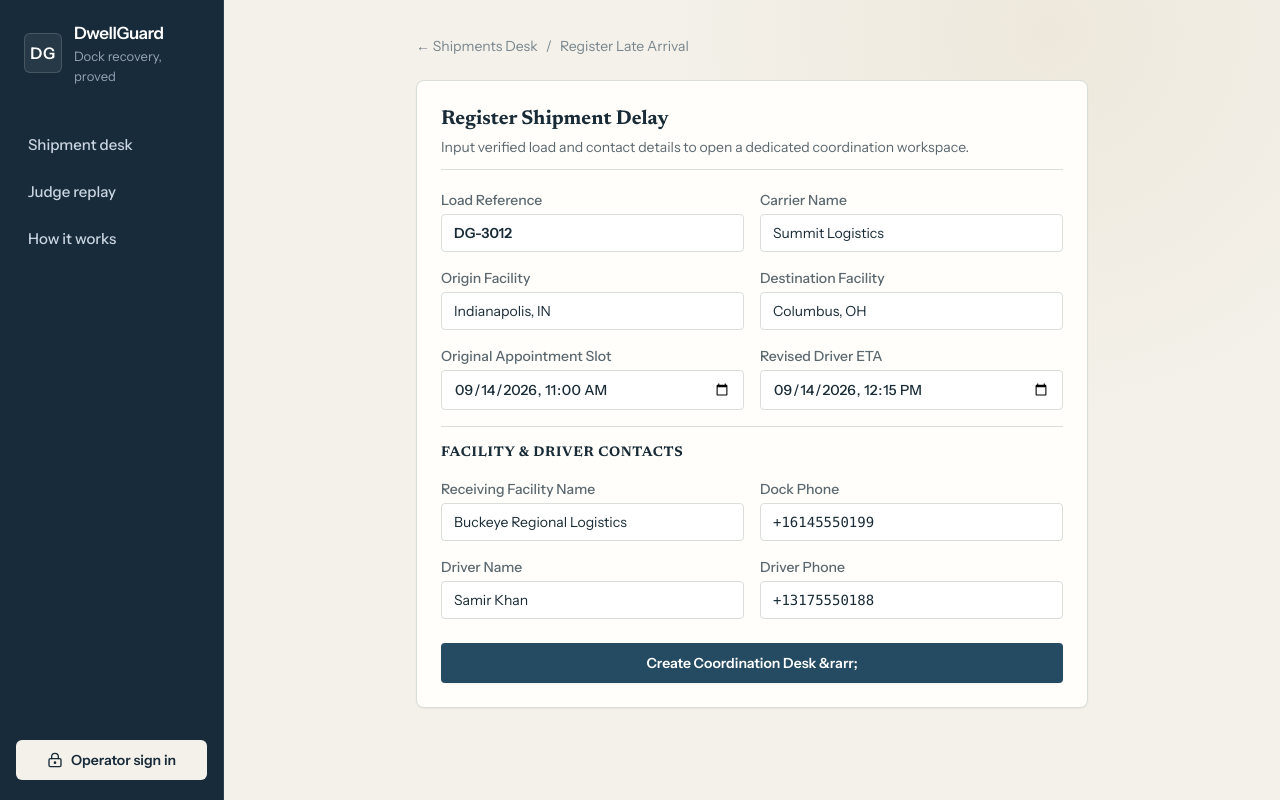
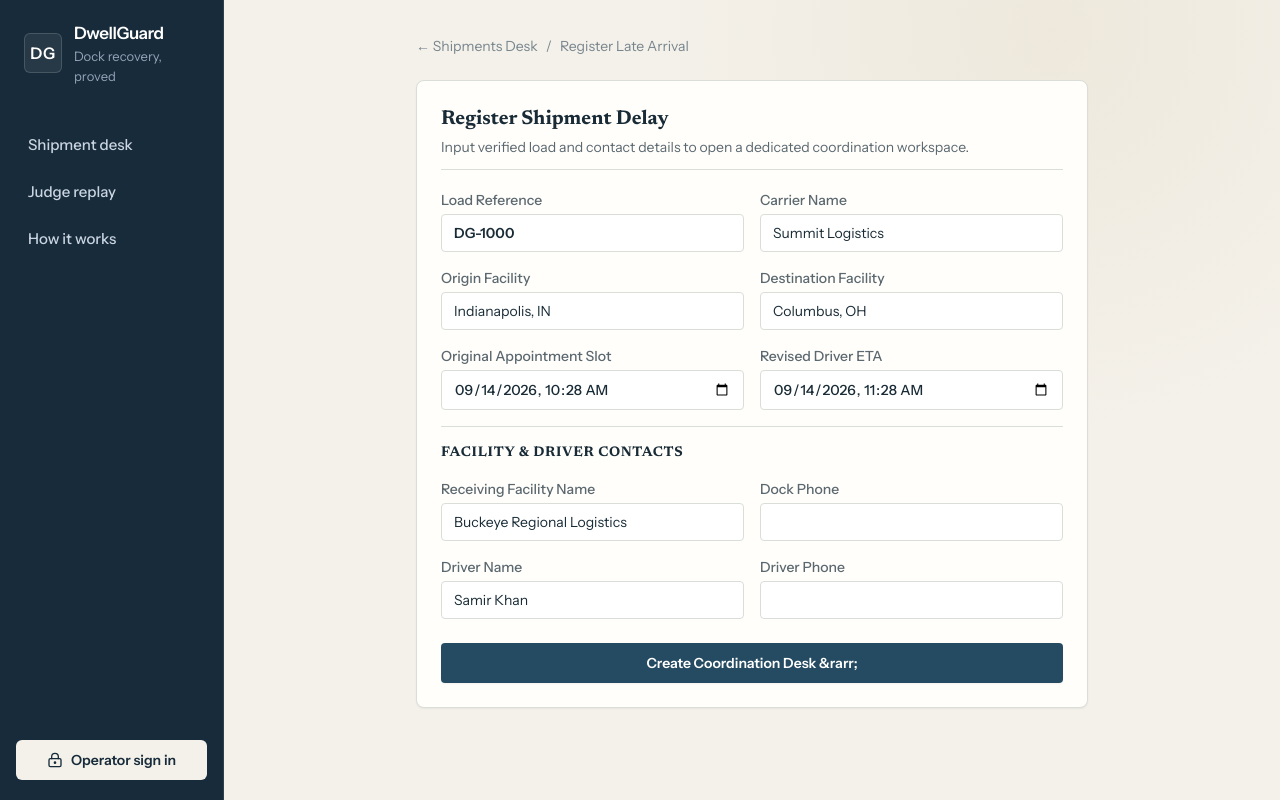
Before and after one commit to Syedsaadhhh/DwellGuard-AI, a Next.js app: page /incidents/new in a window 1280 px wide. Built offline with nearby package versions, Linux system fonts and the light colour scheme; no server answers.

Commit message:
fix(incidents): derive shipment times at entry

```diff
--- a/src/app/incidents/new/page.tsx
+++ b/src/app/incidents/new/page.tsx
@@ -4,22 +4,33 @@ import React, { useState } from "react";
 import { useRouter } from "next/navigation";
 import Link from "next/link";
 
+function toLocalDateTimeInput(date: Date) {
+  const local = new Date(date.getTime() - date.getTimezoneOffset() * 60_000);
+  return local.toISOString().slice(0, 16);
+}
+
 export default function NewIncidentPage() {
   const router = useRouter();
   const [loading, setLoading] = useState(false);
 
-  const [formData, setFormData] = useState({
-    load_ref: "DG-3012",
+  const [formData, setFormData] = useState(() => {
+    const now = new Date();
+    const originalAppointment = new Date(now.getTime() - 20 * 60_000);
+    const revisedEta = new Date(now.getTime() + 40 * 60_000);
+
+    return {
+      load_ref: `DG-${String(Date.now()).slice(-4)}`,
       carrier: "Summit Logistics",
       origin: "Indianapolis, IN",
       destination: "Columbus, OH",
       dock_name: "Buckeye Regional Logistics",
       dock_contact_name: "Receiving Coordinator",
-    dock_phone: "+16145550199",
+      dock_phone: "",
       driver_contact_name: "Samir Khan",
-    driver_phone: "+13175550188",
-    original_appointment: "2026-09-14T11:00",
-    updated_eta: "2026-09-14T12:15",
+      driver_phone: "",
+      original_appointment: toLocalDateTimeInput(originalAppointment),
+      updated_eta: toLocalDateTimeInput(revisedEta),
+    };
   });
 
   const handleSubmit = async (e: React.FormEvent) => {
@@ -29,8 +40,8 @@ export default function NewIncidentPage() {
     try {
       const payload = {
         ...formData,
-        original_appointment: `${formData.original_appointment}:00-04:00`,
-        updated_eta: `${formData.updated_eta}:00-04:00`,
+        original_appointment: new Date(formData.original_appointment).toISOString(),
+        updated_eta: new Date(formData.updated_eta).toISOString(),
       };
 
       const res = await fetch("/api/incidents", {
```
Lines whose indentation alone changed are shown as unchanged.
